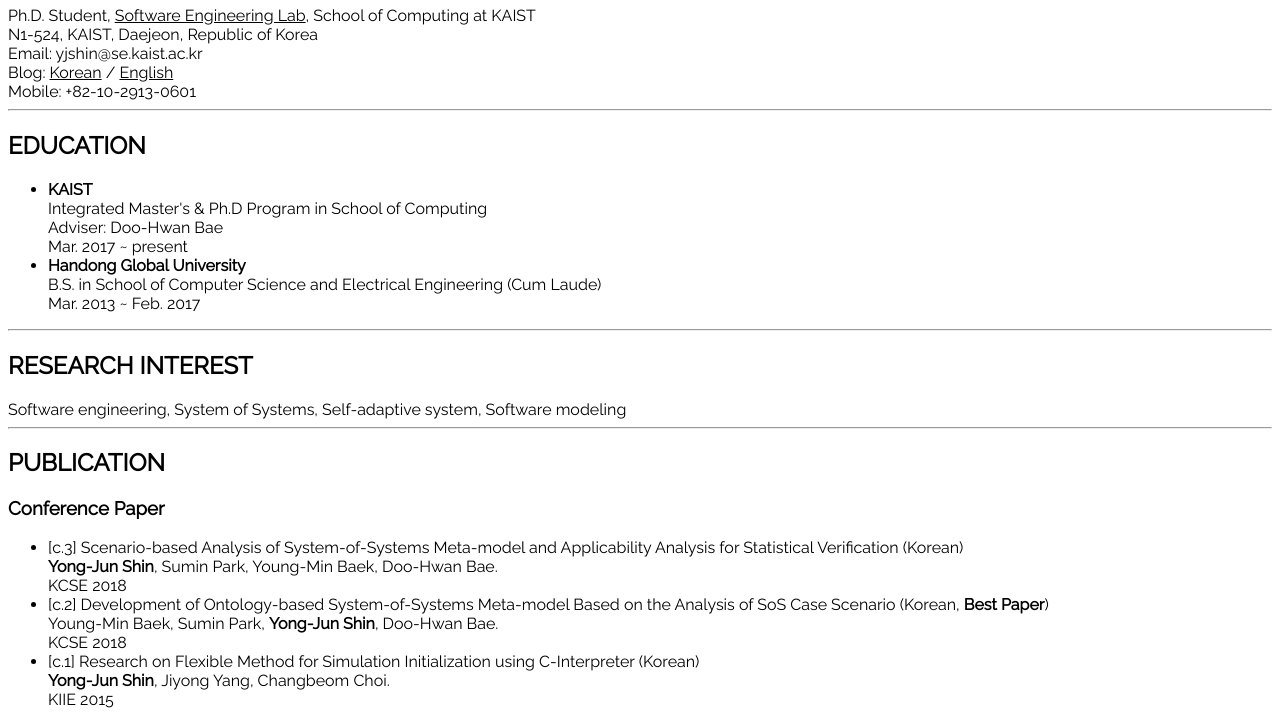
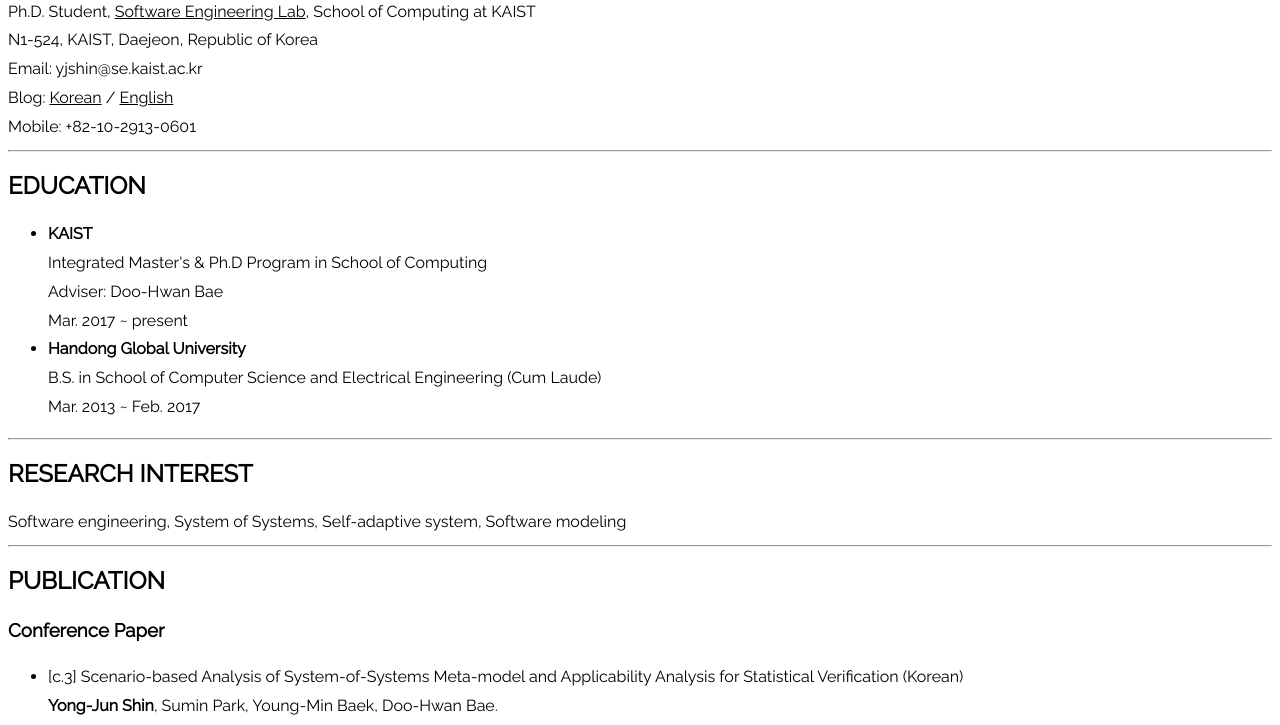
Before and after one commit to yongjunshin/yongjunshin.github.com_archive, a plain HTML site: page index.html in a window 1280 px wide. Shown: the part 74-799 px from the top of the page. Drawn offline with Linux system fonts and the light colour scheme.

Commit message:
line height

```diff
--- a/style.css
+++ b/style.css
@@ -9,4 +9,5 @@ a#paper:hover{
 }
 body{
     font-family: 'Raleway', sans-serif;
+    line-height: 180%;
 }
```
